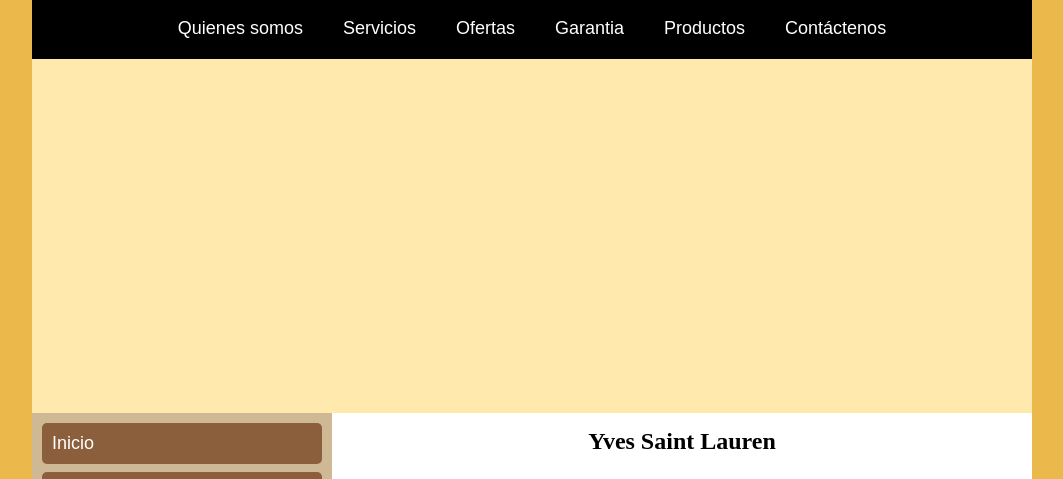
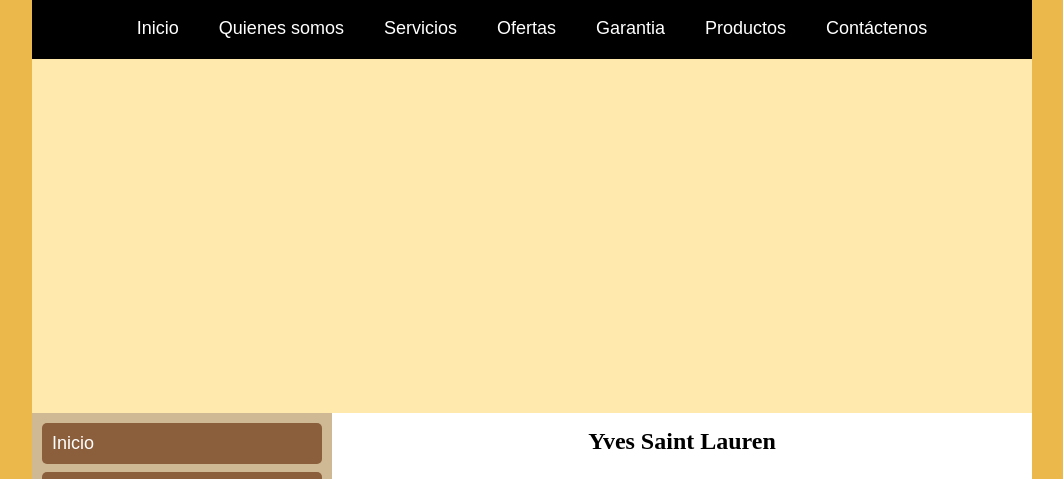
Before and after one commit to camila975/Yes-Saint-Lauren, a plain HTML site: page contactos.html in a window 1280 px wide. Shown: the part 152-631 px from the top of the page, without its empty margins (108-1171 px from the left). Drawn offline with Linux system fonts and the light colour scheme.

Commit message:
Add files via upload

```diff
--- a/contactos.html
+++ b/contactos.html
@@ -7,6 +7,7 @@
     <link rel="stylesheet" href="style.css">
 </head>
 <body>
+
     <header>
         <section id="logo">
             <a href="index.html"><img src="ysl-yves-saint-laurent-brand-logo-white-symbol-clothes-design-icon-abstract-illustration-with-black-background-free-vector.jpg" alt="Logo"></a>
@@ -14,6 +15,7 @@
     </header>
     <nav id="menu-horizontal">
         <ul>
+            <li><a href="Inicio.html">Inicio</a></li>
             <li><a href="#">Quienes somos</a>
                 <ul class="submenu">
                     <li><a href="#">Sobre nosotros</a></li>
@@ -40,7 +42,7 @@
     <section id="contenedor">
         <nav id="menu-vertical">
             <ul>
-                <li><a href="Inicio.html">  Inicio</a></li>
+                <li><a href="index.html">  Inicio</a></li>
                 <li><a href="productos.html">  Productos</a></li>
                 <li><a href="contactos.html"> Contáctenos</a></li>
                 <li><a href="#">Ofertas</a></li>
@@ -63,10 +65,12 @@
                 234-424-8323
             </p>
         </section>
+
         <footer>
             Diseñado y creada por: Camila Duran<br>
             Email: YSLyvessaintlauren@gmail.com<br>
             www.ysl.com
+
         </footer>
     </body>
     </html>
```
Also changed, not shown: Inicio.html (+2 -0 lines), index.html (+7 -1 lines), productos.html (+3 -0 lines), style.css (line endings or trailing spaces).
